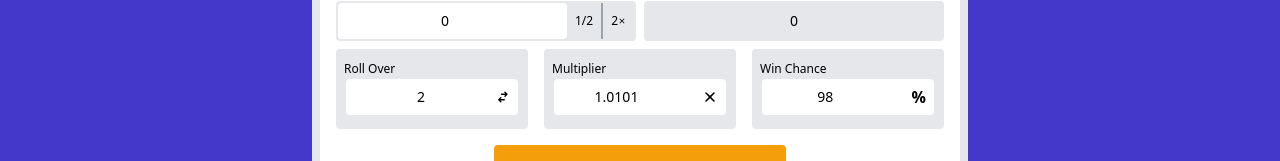
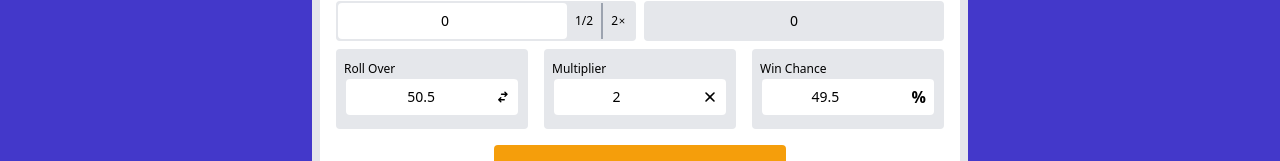
Before and after one commit to MeetM15/crypto-bets-site, a Next.js app: page / in a window 1280 px wide. Shown: the part 175-336 px from the top of the page. Built offline with nearby package versions, Linux system fonts and the light colour scheme; what web3 would draw is missing.

Commit message:
fixed numeric bugs

```diff
--- a/components/bettingForm/AutoFormComponent.jsx
+++ b/components/bettingForm/AutoFormComponent.jsx
@@ -54,7 +54,7 @@ const AutoFormComponent = ({
   const [noOfBets, setNoOfBets] = useState(1);
   const [toggleRollOver, setToggleRollOverOver] = useState(true); //true - roll over , false - roll under
   const [sliderValue, setSliderValue] = useState(1.99);
-  const [multiplierValue, setMultiplierValue] = useState(1.01);
+  const [multiplierValue, setMultiplierValue] = useState(2.0);
   const [winChance, setWinChance] = useState(
     parseFloat((100 - 1.99).toFixed(2))
   );
@@ -454,6 +454,9 @@ const AutoFormComponent = ({
     }
   };
 
+  useEffect(() => {
+    setWinChance(parseFloat((99.0 / multiplierValue).toFixed(2)));
+  }, [multiplierValue]);
   useEffect(() => {
     if (!toggleRollOver)
       setSliderValue(parseFloat(parseFloat(winChance).toFixed(2)));
--- a/components/bettingForm/ManualFormComponent.jsx
+++ b/components/bettingForm/ManualFormComponent.jsx
@@ -45,7 +45,7 @@ const ManualFormComponent = ({
   const [profitAmt, setProfitAmt] = useState(0.0);
   const [toggleRollOver, setToggleRollOverOver] = useState(true); //true - roll over , false - roll under
   const [sliderValue, setSliderValue] = useState(1.99);
-  const [multiplierValue, setMultiplierValue] = useState(1.0101);
+  const [multiplierValue, setMultiplierValue] = useState(2.0);
   const [winChance, setWinChance] = useState(
     parseFloat((100.0 - 2.0).toFixed(2))
   );
@@ -221,6 +221,7 @@ const ManualFormComponent = ({
     );
   }, []);
   useEffect(() => {
+    setWinChance(parseFloat((99.0 / multiplierValue).toFixed(2)));
     setProfitAmt(
       parseFloat(
         (
--- a/components/bettingForm/fields/ChancesFields.jsx
+++ b/components/bettingForm/fields/ChancesFields.jsx
@@ -1,6 +1,6 @@
 import { XIcon } from "@heroicons/react/solid";
 import { SwitchHorizontalIcon } from "@heroicons/react/solid";
-
+import { useEffect, useState } from "react";
 const ChancesFields = ({
   toggleRollOver,
   sliderValue,
@@ -12,6 +12,10 @@ const ChancesFields = ({
   setMultiplierValue,
   disableClick,
 }) => {
+  const [rollValue, setRollValue] = useState(sliderValue);
+  useEffect(() => {
+    setRollValue(parseFloat(sliderValue.toFixed(2)));
+  }, [sliderValue]);
   return (
     <div className="flex flex-col md:flex-row items-center justify-between w-full">
       <div className="rounded w-full md:w-48 pt-3 px-2 pb-2 flex flex-col mt-2 bg-gray-200 h-20">
@@ -31,7 +35,7 @@ const ChancesFields = ({
               setToggleRollOverOver(!toggleRollOver);
             }}>
             <span className="w-full h-full text-sm font-medium mr-2 flex items-center justify-center">
-              {sliderValue}
+              {rollValue}
             </span>
             <SwitchHorizontalIcon className="h-4 w-4" />
           </button>
```
